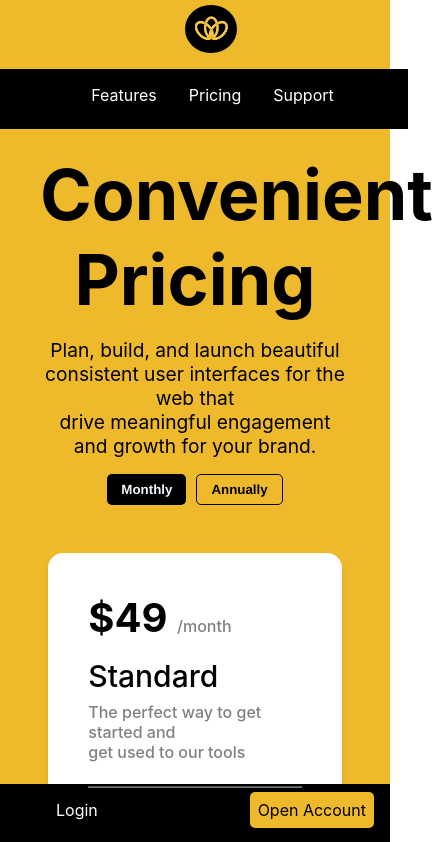
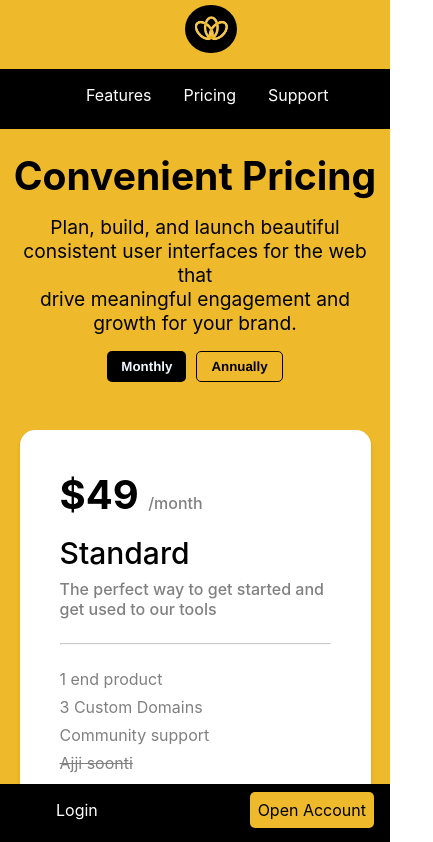
Before and after one commit to HRFocus/HRFocusFE, a React (Create React App) app: page /pricing in a window 390 px wide. Shown: the top 842 px of the page, 433 px wide, since content can reach past the window. Built offline with nearby package versions, Linux system fonts and the light colour scheme.

Commit message:
test navbar

```diff
--- a/src/pages/Pricing/Pricing.css
+++ b/src/pages/Pricing/Pricing.css
@@ -1,10 +1,10 @@
-.price-page-container{
+.price-page-container {
   padding-top: 4rem;
   background: linear-gradient(to bottom, #eeba2b 60%, white 50%);
 }
 
 
-  .pricing-intro > h1 {
+.pricing-intro>h1 {
   color: black;
   font-size: 70px;
   text-align: center;
@@ -30,36 +30,44 @@
   padding: 7px 14px;
   margin: 0 5px;
 }
-  .pricing-buttons :nth-child(2){
+
+.pricing-buttons :nth-child(2) {
   color: black;
 }
-  .pricing-buttons :nth-child(2){
+
+.pricing-buttons :nth-child(2) {
   background-color: transparent;
   border: 1px solid black;
 }
 
 .price-cards-container {
   display: flex;
-    align-items:baseline;
-    flex-wrap:wrap;
+  align-items: baseline;
+  flex-wrap: wrap;
   justify-content: space-around;
   margin-top: 2rem;
 }
-@media only screen and (max-width: 767px){
-  .price-page-container{
-    padding:9rem 2rem;
+
+@media only screen and (max-width: 767px) {
+  .price-page-container {
+    padding: 9rem 0rem;
     padding-bottom: 3.5rem;
   }
-.price-page-container{
+
+  .price-page-container {
     background: #eeba2b;
   }
-  .cards{
+.pricing-intro>h1 {
+  font-size: 10vw;
+}
+  .cards {
     display: flex;
     flex-direction: column;
     width: 90%;
-    margin:0.5rem 0rem;
+    margin: 0.5rem 0rem;
   }
-  .pricing-intro{
+
+  .pricing-intro {
     padding: 0.5rem;
   }
 }
--- a/src/shared/Navigation/Navbar.css
+++ b/src/shared/Navigation/Navbar.css
@@ -74,9 +74,11 @@
   }
 
   .page-links ul {
+    margin-left: 0;
+    width: 100vw;
     display: flex;
     justify-content: center;
-    translate: -15vw;
+    translate: -2vw;
   }
 
   .page-links ul li>a {
```
Lines whose indentation alone changed are shown as unchanged.
